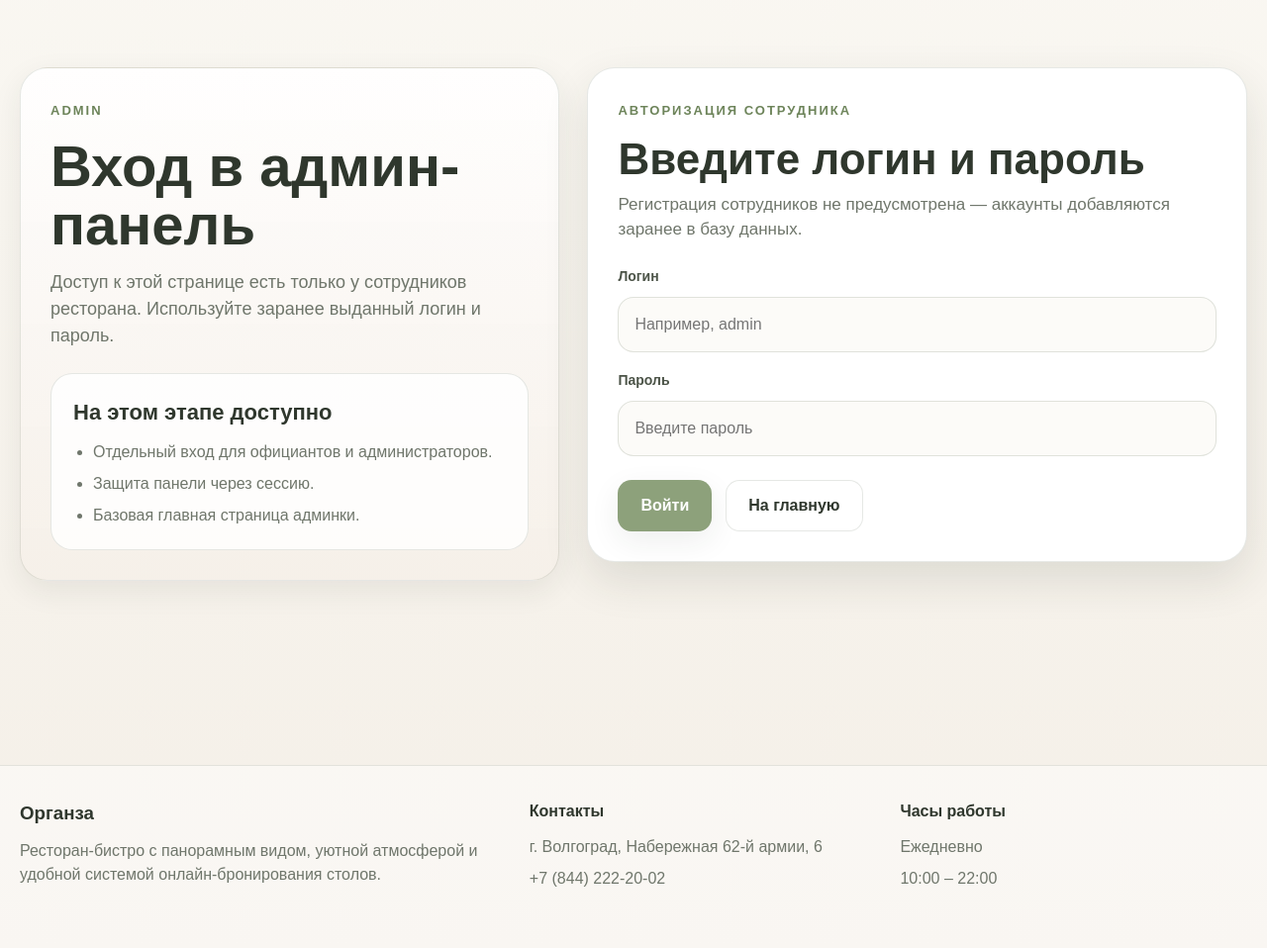
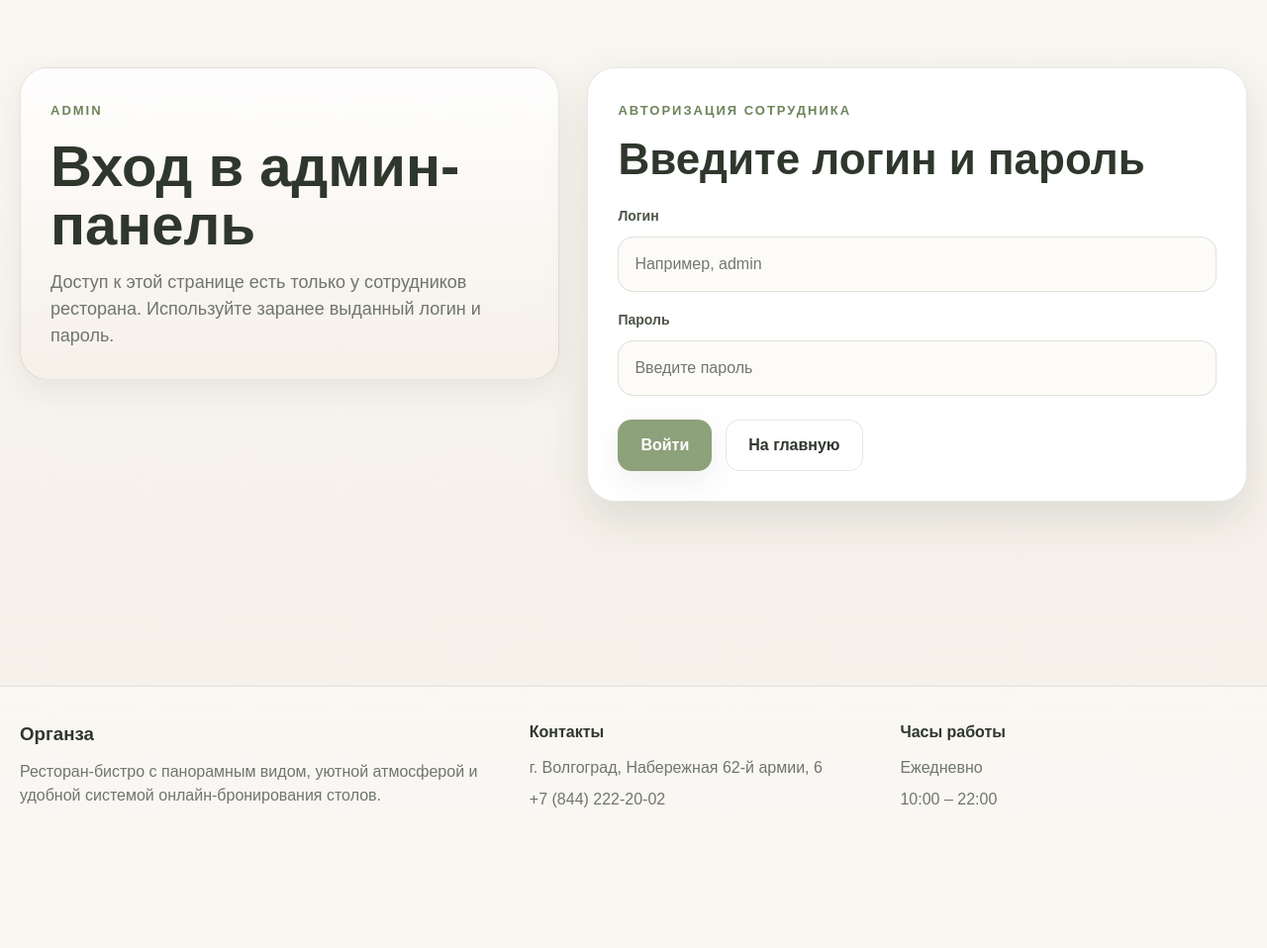
Before and after one commit to 4yBalll/Organza, a Flask app: page /admin/login in a window 1280 px wide. Shown: the part 160-1118 px from the top of the page at 99% size. After the commit the page ends 976 px from the top, so only its background shows below. Run offline with Flask 3, Linux system fonts and the light colour scheme.

Commit message:
Удалил лишние

```diff
--- a/templates/admin/dashboard.html
+++ b/templates/admin/dashboard.html
@@ -8,10 +8,6 @@
         <aside class="account-sidebar">
             <span class="section-kicker">Admin</span>
             <h1>Панель управления</h1>
-            <p>
-                Здесь сотрудники видят бронирования, могут отменять их, завершать,
-                вручную закрывать столы и просматривать назначения официантов.
-            </p>
 
             <div class="account-profile-card">
                 <div class="account-profile-row">
--- a/templates/admin/login.html
+++ b/templates/admin/login.html
@@ -12,22 +12,12 @@
                 Доступ к этой странице есть только у сотрудников ресторана.
                 Используйте заранее выданный логин и пароль.
             </p>
-
-            <div class="auth-note">
-                <h3>На этом этапе доступно</h3>
-                <ul>
-                    <li>Отдельный вход для официантов и администраторов.</li>
-                    <li>Защита панели через сессию.</li>
-                    <li>Базовая главная страница админки.</li>
-                </ul>
-            </div>
         </aside>
 
         <div class="auth-card">
             <div class="auth-card__header">
                 <span class="section-kicker">Авторизация сотрудника</span>
                 <h2>Введите логин и пароль</h2>
-                <p>Регистрация сотрудников не предусмотрена — аккаунты добавляются заранее в базу данных.</p>
             </div>
 
             <form class="auth-form" method="post" action="{{ url_for('admin.login') }}">
```
